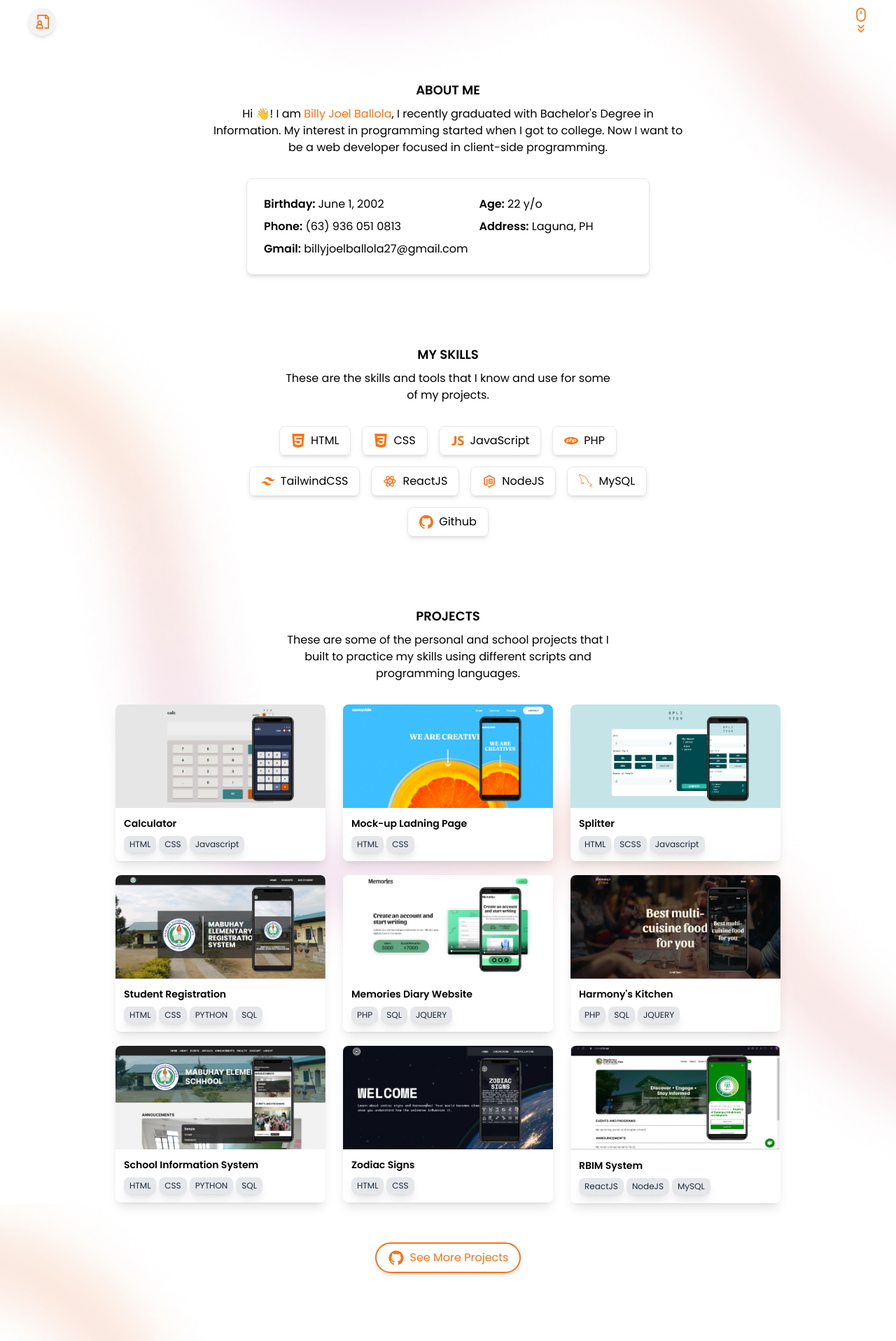
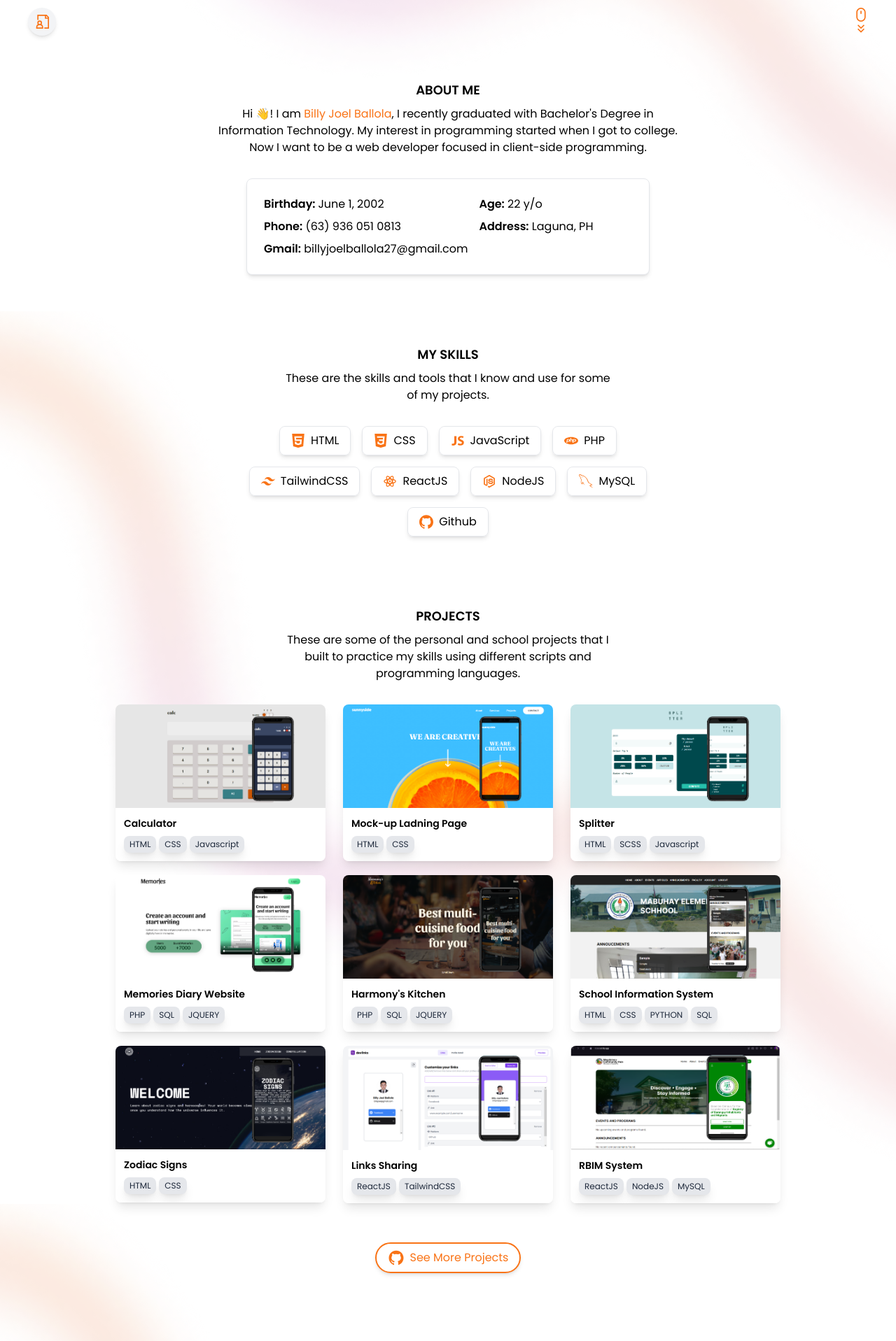
Before and after one commit to BillyJoelBallola/my_portfolio, a React (Vite) app: page / in a window 1280 px wide. Shown: the part 685-2602 px from the top of the page at 70% size. Built offline with nearby package versions, Linux system fonts and the light colour scheme.

Commit message:
add and remove project

```diff
--- a/src/components/About.jsx
+++ b/src/components/About.jsx
@@ -12,9 +12,9 @@ const About = () => {
           <span className="text-orange-500 dark:text-sky-500">
             Billy Joel Ballola
           </span>
-          , I recently graduated with Bachelor's Degree in Information. My
-          interest in programming started when I got to college. Now I want to
-          be a web developer focused in client-side programming.
+          , I recently graduated with Bachelor's Degree in Information
+          Technology. My interest in programming started when I got to college.
+          Now I want to be a web developer focused in client-side programming.
         </p>
       </div>
       <div
--- a/src/data/projects.js
+++ b/src/data/projects.js
@@ -1,12 +1,12 @@
 import image1 from "../assets/calc.jpg";
 import image2 from "../assets/landing-page.jpg";
 import image3 from "../assets/splitter.jpg";
-import image4 from "../assets/school-reg.jpg";
 import image5 from "../assets/memories.jpg";
 import image6 from "../assets/harmony.jpg";
 import image7 from "../assets/info-system.jpg";
 import image8 from "../assets/zodiac.jpg";
 import image9 from "../assets/rbim.png";
+import image10 from "../assets/link_sharing.png";
 
 const projects = [
   {
@@ -28,13 +28,6 @@ const projects = [
       "This project uses HTML, CSS, and Javascript to create a tip splitter that works perfectly.",
     image: image3,
     tags: ["HTML", "SCSS", "Javascript"],
-  },
-  {
-    title: "Student Registration",
-    description:
-      "This registration system was created as an educational project utilizing HTML and CSS along with the Flask framework.",
-    image: image4,
-    tags: ["HTML", "CSS", "PYTHON", "SQL"],
   },
   {
     title: "Memories Diary Website",
@@ -65,6 +58,13 @@ const projects = [
     tags: ["HTML", "CSS"],
   },
   {
+    title: "Links Sharing",
+    description:
+      "This project is a personal project, user can share their custom made link profile. It is built using TailwindCSS and ReactJS.",
+    image: image10,
+    tags: ["ReactJS", "TailwindCSS"],
+  },
+  {
     title: "RBIM System",
     description:
       "This project, which is an enhancement to our municipality's outdated system, serves as my capstone project and fulfills the requirements for my undergraduate degree. MySQL, NodeJS, and ReactJS are used in its development.",
```
Also changed, not shown: src/assets/link_sharing.png (added).
